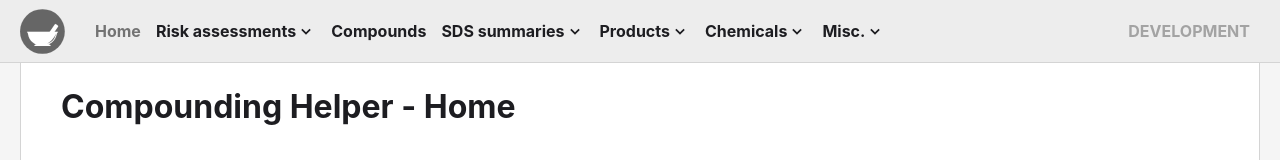
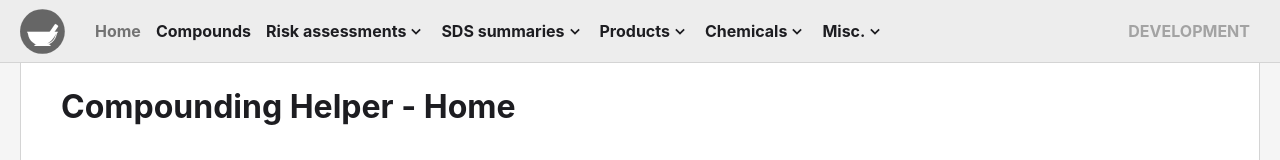
Before and after one commit to mmtandoc/compounding-helper, a Next.js app: page / in a window 1280 px wide. Shown: the top 160 px of the page. Built offline with nearby package versions, Linux system fonts and the light colour scheme.

Commit message:
Reordered Header links

```diff
--- a/components/common/Header.tsx
+++ b/components/common/Header.tsx
@@ -60,6 +60,7 @@ const Header = () => {
       <NavMenu
         items={[
           { label: "Home", url: "/" },
+          { label: "Compounds", url: "/compounds" },
           {
             label: "Risk assessments",
             url: "/risk-assessments",
@@ -71,7 +72,6 @@ const Header = () => {
               },
             ],
           },
-          { label: "Compounds", url: "/compounds" },
           {
             label: "SDS summaries",
             url: "/sds",
```
